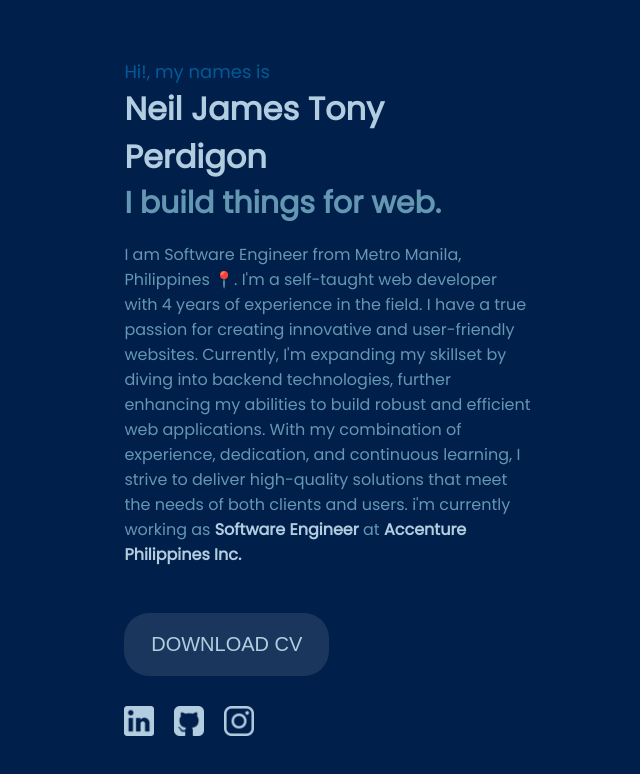
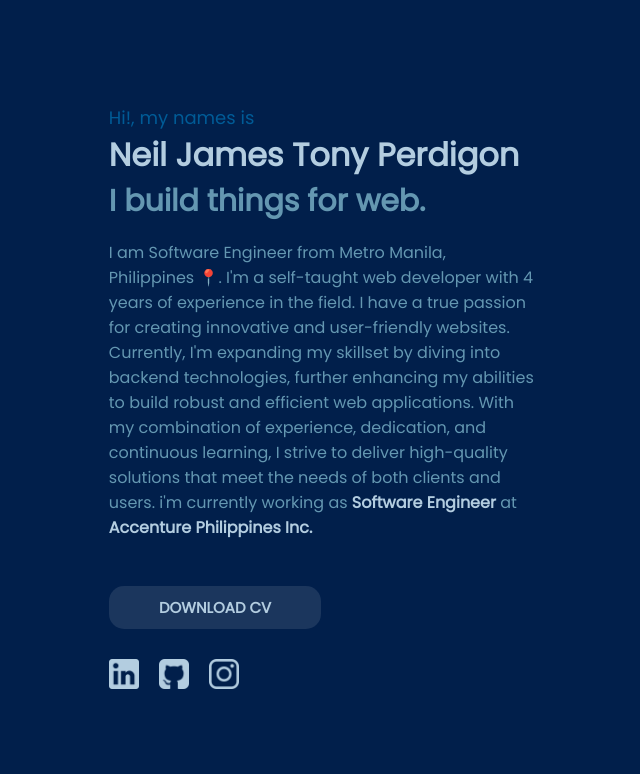
Before and after one commit to neiljamestony/react-portfolio, a React (Vite) app: page / in a window 1280 px wide. Shown: the top 774 px of the page, without its empty margins (106-746 px from the left). Built offline with nearby package versions, Linux system fonts and the light colour scheme; the HTML template or start-up script is replaced by a standard one.

Commit message:
fixed margin

```diff
--- a/package.json
+++ b/package.json
@@ -10,7 +10,6 @@
     "preview": "vite preview"
   },
   "dependencies": {
-    "aos": "^2.3.4",
     "react": "^18.2.0",
     "react-dom": "^18.2.0",
     "styled-components": "^5.3.11",
--- a/src/components/About.jsx
+++ b/src/components/About.jsx
@@ -1,17 +1,3 @@
-import AOS from 'aos';
-import 'aos/dist/aos.css';
-
-AOS.init({
-  disable: false, // accepts following values: 'phone', 'tablet', 'mobile', boolean, expression or function
-  startEvent: 'DOMContentLoaded', // name of the event dispatched on the document, that AOS should initialize on
-  animatedClassName: 'aos-animate',
-  initClassName: 'aos-init', // class applied after initialization
-  useClassNames: true,
-  disableMutationObserver: false, // disables automatic mutations' detections (advanced)
-  debounceDelay: 50, // the delay on debounce used while resizing window (advanced)
-  throttleDelay: 99,
-});
-
 export default function About() {
   return <div className='about' />;
 }
--- a/src/components/Home.jsx
+++ b/src/components/Home.jsx
@@ -4,19 +4,9 @@ import Experience from './Experience';
 import Projects from './Projects';
 import Education from './Education';
 import Testimonials from './Testimonials';
-
-// ICONS
-import LinkedIn from '../assets/img/linkedin-logo.png';
-import GithubIcon from '../assets/img/github-sign.png';
-import InstagramIcon from '../assets/img/instagram.png';
+import SocialMedia from './SocialMed';
 
 export default function Home() {
-  const handleDownload = () => {
-    const fileLink =
-      'https://drive.google.com/u/0/uc?id=1tl6dA9vVnPFxmEwnvvnIsQ0ZZZxFkIR3&export=download';
-    window.open(fileLink, '_blank');
-  };
-
   return (
     <div className='parent-container'>
       <div className='left-container'>
@@ -40,38 +30,7 @@ export default function Home() {
               Accenture Philippines Inc.{' '}
             </b>
           </p>
-          <div className='download-button-container'>
-            <button
-              className='download-button'
-              type='button'
-              onClick={handleDownload}
-            >
-              DOWNLOAD CV
-            </button>
-          </div>
-          <div className='social-media'>
-            <a
-              href='https://www.linkedin.com/in/neil-james-tony-perdigon-631422207'
-              target='_blank'
-              rel='noreferrer'
-            >
-              <img src={LinkedIn} alt='linked-in' height={30} />
-            </a>
-            <a
-              href='https://github.com/neiljamestony'
-              target='_blank'
-              rel='noreferrer'
-            >
-              <img src={GithubIcon} alt='github-icon' height={30} />
-            </a>
-            <a
-              href='https://instagram.com/nljmstny?igshid=MzNlNGNkZWQ4Mg=='
-              target='_blank'
-              rel='noreferrer'
-            >
-              <img src={InstagramIcon} alt='instagram-icon' height={30} />
-            </a>
-          </div>
+          <SocialMedia />
         </div>
       </div>
       <div className='right-container'>
--- a/src/components/Projects.jsx
+++ b/src/components/Projects.jsx
@@ -1,18 +1,5 @@
-import AOS from 'aos';
-import 'aos/dist/aos.css';
 import { projects_data } from '../app/data';
 import ProjectItem from './ProjectItem';
-
-AOS.init({
-  disable: false, // accepts following values: 'phone', 'tablet', 'mobile', boolean, expression or function
-  startEvent: 'DOMContentLoaded', // name of the event dispatched on the document, that AOS should initialize on
-  animatedClassName: 'aos-animate',
-  initClassName: 'aos-init', // class applied after initialization
-  useClassNames: true,
-  disableMutationObserver: false, // disables automatic mutations' detections (advanced)
-  debounceDelay: 50, // the delay on debounce used while resizing window (advanced)
-  throttleDelay: 99,
-});
 
 export default function Projects() {
   return (
--- /dev/null
+++ b/src/components/SocialMed.jsx
@@ -0,0 +1,49 @@
+// ICONS
+import LinkedIn from '../assets/img/linkedin-logo.png';
+import GithubIcon from '../assets/img/github-sign.png';
+import InstagramIcon from '../assets/img/instagram.png';
+
+export default function SocialMedia() {
+  const handleDownload = () => {
+    const fileLink =
+      'https://drive.google.com/u/0/uc?id=1tl6dA9vVnPFxmEwnvvnIsQ0ZZZxFkIR3&export=download';
+    window.open(fileLink, '_blank');
+  };
+
+  return (
+    <div>
+      <div className='download-button-container'>
+        <button
+          className='download-button'
+          type='button'
+          onClick={handleDownload}
+        >
+          DOWNLOAD CV
+        </button>
+      </div>
+      <div className='social-media'>
+        <a
+          href='https://www.linkedin.com/in/neil-james-tony-perdigon-631422207'
+          target='_blank'
+          rel='noreferrer'
+        >
+          <img src={LinkedIn} alt='linked-in' height={30} />
+        </a>
+        <a
+          href='https://github.com/neiljamestony'
+          target='_blank'
+          rel='noreferrer'
+        >
+          <img src={GithubIcon} alt='github-icon' height={30} />
+        </a>
+        <a
+          href='https://instagram.com/nljmstny?igshid=MzNlNGNkZWQ4Mg=='
+          target='_blank'
+          rel='noreferrer'
+        >
+          <img src={InstagramIcon} alt='instagram-icon' height={30} />
+        </a>
+      </div>
+    </div>
+  );
+}
--- a/src/index.css
+++ b/src/index.css
@@ -13,7 +13,7 @@
 body {
   padding: 0;
   font-family: Poppins;
-  margin: 0 18% 0 18%;
+  margin: 0 16% 0 16%;
   background-color: #011f4b;
 }
 
@@ -46,8 +46,9 @@ p {
   width: 100%;
 }
 
-.education {
-  min-height: 50vh;
+.education,
+.experience {
+  min-height: 50%;
   width: 100%;
 }
 
@@ -79,13 +80,8 @@ p {
   gap: 10px;
 }
 
-.experience {
-  min-height: 60vh;
-  width: 100%;
-}
-
 .testimonials {
-  min-height: 100vh;
+  min-height: 50%;
   width: 100%;
 }
 
@@ -153,9 +149,15 @@ p {
 
 .experience-title,
 .projects-title,
-.education-title,
 .testimonials-title {
   padding-top: 40px !important;
+  font-size: 32px;
+  color: #6497b1;
+  font-family: Poppins;
+  font-weight: bolder;
+}
+.education-title {
+  padding-top: 20px !important;
   font-size: 32px;
   color: #6497b1;
   font-family: Poppins;
@@ -236,13 +238,15 @@ p {
 }
 
 .download-button {
-  padding: 20px;
+  padding: 10px;
   width: 50%;
   background-color: rgba(255, 255, 255, 0.1);
   border: none;
-  font-size: 20px;
+  font-size: 15px;
   cursor: pointer;
-  border-radius: 25px;
+  border-radius: 15px;
+  font-family: Poppins;
+  font-weight: bolder;
   color: #b3cde0;
 }
 
@@ -264,11 +268,11 @@ p {
   display: flex;
   justify-content: center;
   align-items: center;
+  padding: 10px;
 }
 
 .right-container {
   width: 100%;
-  flex-grow: 1;
   height: 100vh;
   overflow-y: scroll;
 }
@@ -276,11 +280,12 @@ p {
 ::-webkit-scrollbar {
   display: none;
 }
-
+/* MOBILE DEVICE */
 @media only screen and (max-width: 600px) {
   body {
     margin: 0 10% 0 10%;
   }
+
   .parent-container {
     display: block;
     height: 100%;
@@ -301,7 +306,7 @@ p {
     justify-content: center;
     align-items: center;
     position: relative;
-    padding-top: 40px;
+    padding: 40px 0 0 0;
   }
 
   .left-container > div > p {
@@ -349,6 +354,12 @@ p {
     font-size: 15px;
     text-align: justify;
   }
+
+  .testimonials {
+    height: 100vh;
+    width: 100%;
+  }
+
   .project-description {
     text-align: justify;
   }
@@ -359,6 +370,7 @@ p {
     height: 100% !important;
   }
 }
+/* LAPTOP DEVICE */
 @media screen and (max-width: 1919px) {
   .project-item-sub-container {
     display: block;
```
Also changed, not shown: src/App.jsx (+0 -9 lines), 1 other file (tests, documents, lock files or other folders).
